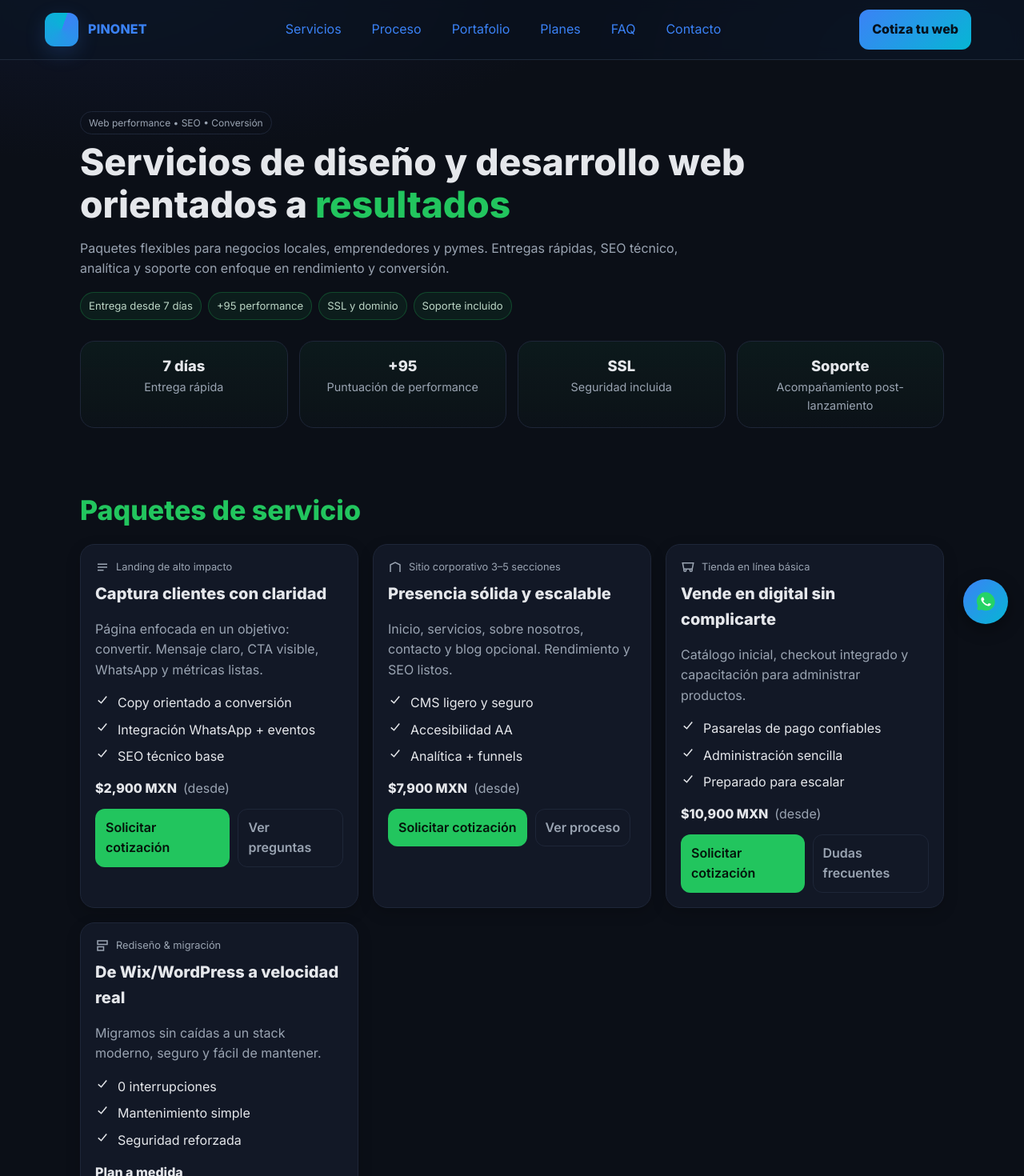
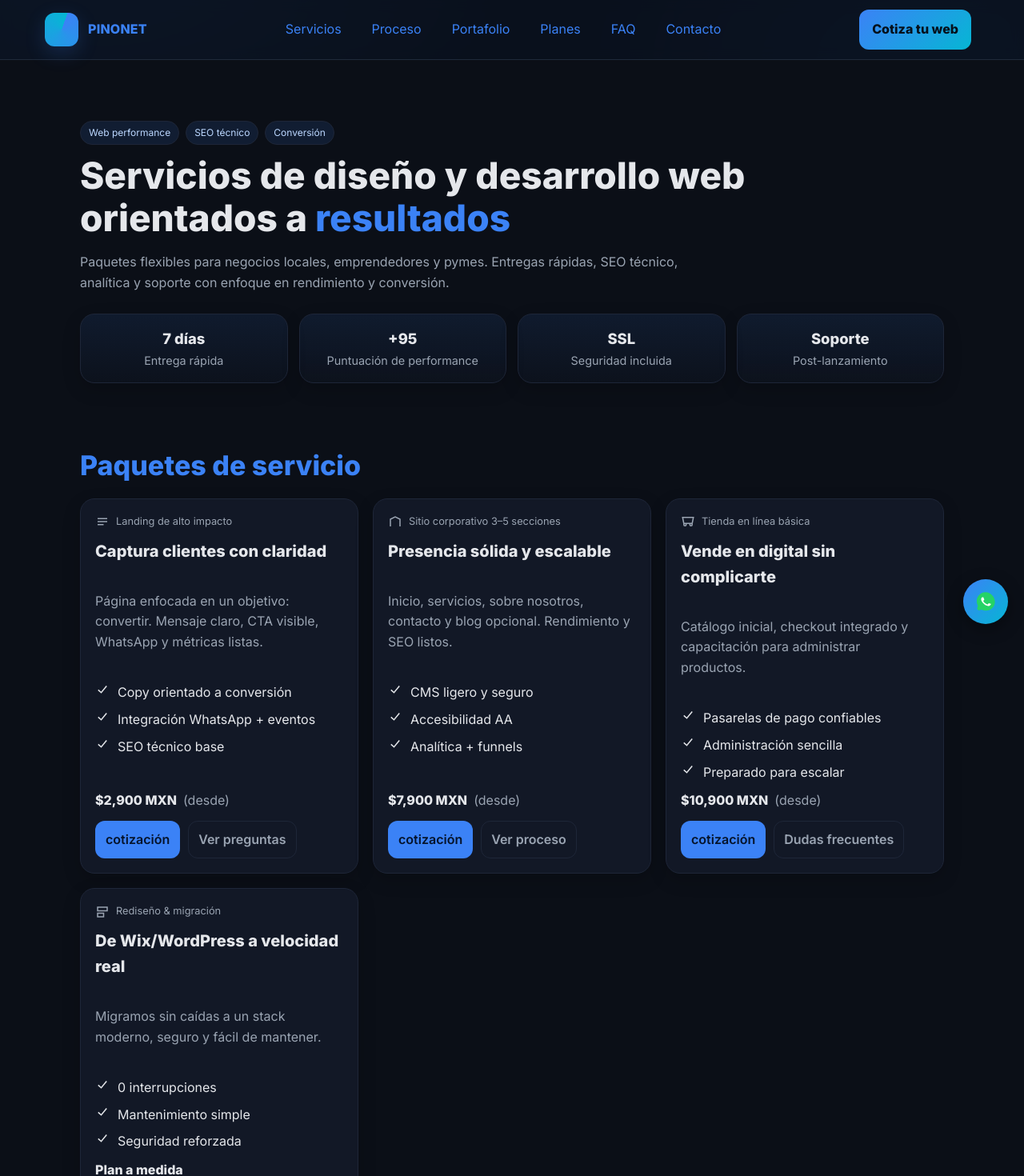
Before and after one commit to Josemaria123457/Josemaria123457.github.io, a Next.js app: page /servicios in a window 1280 px wide. Shown: the top 1470 px of the page at 80% size. Built offline with nearby package versions, Linux system fonts and the light colour scheme.

Commit message:
feat: page gracias

```diff
--- a/app/servicios/Servicios.module.css
+++ b/app/servicios/Servicios.module.css
@@ -1,15 +1,17 @@
 /* app/servicios/Servicios.module.css */
-/* CSS Modules puros (sin selectores globales). El fondo/tema cuelga de .page */
+/* Tema oscuro + acento AZUL. Sin globales. */
 
 .page{
-  /* Variables del tema */
   --bg:#0b0f17; --panel:#121826; --text:#e5e7eb; --muted:#9aa4b2; --line:#1e2638;
-  --brand:#22c55e; --brand-ink:#052e16; --radius:18px; --shadow:0 10px 30px rgba(0,0,0,.25);
-  --shadow-soft:0 6px 18px rgba(0,0,0,.18); --maxw:1120px;
+  --brand:#3b82f6;                /* AZUL a juego con el header */
+  --radius:18px; --shadow:0 12px 32px rgba(0,0,0,.28);
+  --shadow-soft:0 8px 22px rgba(0,0,0,.18); --maxw:1120px;
 
   min-height:100dvh;
-  background: radial-gradient(1200px 600px at 10% -10%, #111831 5%, transparent 60%),
-              radial-gradient(800px 400px at 90% -30%, #0f172a 10%, transparent 60%), var(--bg);
+  background:
+    radial-gradient(1600px 700px at 10% -20%, #111831 8%, transparent 60%),
+    radial-gradient(1200px 500px at 95% -30%, #0f172a 12%, transparent 60%),
+    var(--bg);
   color:var(--text);
   line-height:1.6;
   font-family:Inter, system-ui, -apple-system, Segoe UI, Roboto, Arial, sans-serif;
@@ -17,32 +19,16 @@
 
 .container{max-width:var(--maxw); margin-inline:auto; padding-inline:20px}
 
-/* Header */
-.header{position:sticky; top:0; z-index:50; backdrop-filter:saturate(180%) blur(8px);
-  background: rgba(11,15,23,.7); border-bottom:1px solid var(--line)}
-.nav{display:flex; align-items:center; justify-content:space-between; padding:14px 0}
-.brand{display:flex; align-items:center; gap:10px; font-weight:700; letter-spacing:.5px}
-.brandIcon{display:block}
-.brandName{letter-spacing:.5px}
-.badge{padding:4px 10px; font-size:.75rem; border:1px solid var(--line); border-radius:999px; color:var(--muted)}
-.menu{display:flex; gap:18px; list-style:none; padding:0; margin:0}
-.link{padding:8px 12px; border-radius:10px; color:var(--muted); text-decoration:none}
-.link:hover{background:rgba(255,255,255,.04); color:var(--text)}
-.cta{display:inline-flex; align-items:center; gap:10px; background:var(--brand); color:#04130a;
-  border-radius:12px; padding:10px 14px; font-weight:600; box-shadow:var(--shadow-soft); text-decoration:none}
-
 /* Hero */
 .hero{padding:64px 0 28px}
-.eyebrow{display:inline-flex; gap:8px; align-items:center; font-size:.8rem; color:var(--muted); margin:0}
+.eyebrow{display:flex; gap:8px; flex-wrap:wrap; align-items:center; font-size:.8rem; color:var(--muted)}
+.badge{padding:4px 10px; font-size:.75rem; border:1px solid var(--line); border-radius:999px; color:#bbd7ff; background:rgba(59,130,246,.12)}
 .heroTitle{font-size: clamp(28px, 4vw, 46px); line-height:1.15; margin:8px 0 10px}
 .heroSubtitle{color:var(--muted); max-width:780px}
 .accent{color:var(--brand)}
-.tags{display:flex; flex-wrap:wrap; gap:8px; margin-top:16px}
-.tag{font-size:.82rem; color:#bcd6c6; background:rgba(34,197,94,.08); border:1px solid rgba(34,197,94,.25);
-  padding:6px 10px; border-radius:999px}
 .highlights{display:grid; grid-template-columns:repeat(4,1fr); gap:14px; margin:26px 0 14px}
-.highlight{background:linear-gradient(180deg, rgba(34,197,94,.06), transparent 130%); border:1px solid var(--line);
-  border-radius:var(--radius); padding:16px; text-align:center}
+.highlight{background:linear-gradient(180deg, rgba(59,130,246,.10), transparent 130%); border:1px solid var(--line);
+  border-radius:var(--radius); padding:16px; text-align:center; box-shadow:var(--shadow-soft)}
 .highlight strong{font-size:1.15rem}
 .highlight span{display:block; color:var(--muted); font-size:.9rem}
 
@@ -52,18 +38,29 @@
 
 /* Grid de cards */
 .grid{display:grid; grid-template-columns:repeat(3,1fr); gap:18px}
-.card{background:var(--panel); border:1px solid var(--line); border-radius:var(--radius); overflow:hidden; box-shadow:var(--shadow-soft)}
-.cardBody{padding:18px}
+
+/* Tarjeta: igual altura + botones abajo */
+.card{
+  display:flex;               /* para igualar altura si hiciera falta */
+  background:var(--panel); border:1px solid var(--line);
+  border-radius:var(--radius); overflow:hidden; box-shadow:var(--shadow-soft);
+}
+.cardBody{
+  display:flex; flex-direction:column; gap:10px;
+  padding:18px; width:100%;
+}
 .cardTitle{margin:0 0 8px; font-size:1.25rem}
 .muted{color:var(--muted)}
-.features{display:grid; gap:8px; margin:12px 0 14px; padding-left:0; list-style:none}
+.features{display:grid; gap:8px; margin:12px 0 0; padding-left:0; list-style:none}
 .feature{display:flex; gap:10px; align-items:flex-start}
 
-/* Price & buttons */
-.price{display:flex; align-items:center; gap:8px; margin-top:6px}
-.actions{display:flex; gap:10px; margin-top:12px}
+/* Pie de la tarjeta pegado abajo */
+.cardFooter{margin-top:auto; display:flex; flex-direction:column; gap:12px}
+.price{display:flex; align-items:center; gap:8px}
+.actions{display:flex; gap:10px}
+
 .btn{display:inline-flex; align-items:center; gap:10px; padding:10px 12px; border-radius:12px; font-weight:600; border:1px solid var(--line); text-decoration:none}
-.primary{background:var(--brand); color:#04130a; border-color:transparent}
+.primary{background:var(--brand); color:#06142b; border-color:transparent}
 .ghost{color:var(--muted)}
 .btn:hover{transform:translateY(-1px)}
 
@@ -81,13 +78,13 @@
 .faqQ{cursor:pointer; font-weight:600}
 .faqA{color:var(--muted)}
 
-/* CTA box */
+/* CTA box (azul) */
 .ctaBox{display:flex; flex-wrap:wrap; align-items:center; justify-content:space-between; gap:14px; border:1px solid var(--line);
-  background:linear-gradient(90deg, rgba(34,197,94,.08), transparent); padding:18px; border-radius:var(--radius)}
+  background:linear-gradient(90deg, rgba(59,130,246,.12), transparent); padding:18px; border-radius:var(--radius)}
 .ctaActions{display:flex; gap:10px}
 .noMargin{margin:0}
 
-/* Footer */
+/* Footer local (si lo usas) */
 .footer{border-top:1px solid var(--line); color:var(--muted); padding:24px 0; margin-top:30px}
 
 /* Responsive */
--- a/app/servicios/page.tsx
+++ b/app/servicios/page.tsx
@@ -1,65 +1,25 @@
 // app/servicios/page.tsx
-import Link from "next/link";
-import Script from "next/script";
 import type { Metadata } from "next";
 import styles from "./Servicios.module.css";
+
 
 export const metadata: Metadata = {
   title: "Servicios • PINONET",
   description:
     "Servicios de diseño y desarrollo web enfocados en rendimiento, SEO y conversión: landing pages, sitios corporativos, e-commerce, rediseño y migración.",
   alternates: { canonical: "/servicios" },
-  openGraph: {
-    title: "Servicios • PINONET",
-    description:
-      "Diseño y desarrollo web rápidos, seguros y orientados a conversión.",
-    url: "https://pinonet.me/servicios",
-    siteName: "PINONET",
-    type: "website",
-  },
 };
 
 export default function PageServicios() {
-  // JSON-LD (SEO)
-  const ld = {
-    "@context": "https://schema.org",
-    "@type": "LocalBusiness",
-    name: "PINONET",
-    url: "https://pinonet.me/",
-    description:
-      "Diseño y desarrollo de sitios web rápidos, seguros y orientados a conversión.",
-    areaServed: "MX",
-    email: "hola@pinonet.me",
-    telephone: "+52 953 229 5158",
-    address: {
-      "@type": "PostalAddress",
-      addressLocality: "Oaxaca",
-      addressCountry: "MX",
-    },
-    knowsAbout: [
-      "landing pages",
-      "sitios corporativos",
-      "e-commerce",
-      "SEO técnico",
-      "web performance",
-    ],
-    sameAs: ["https://wa.me/529532295158"],
-  };
-
   return (
     <div className={styles.page}>
-      <Script id="pn-ld" type="application/ld+json">
-        {JSON.stringify(ld)}
-      </Script>
-
-
       <main className={styles.container}>
         {/* HERO */}
         <section className={styles.hero} id="top">
           <p className={styles.eyebrow}>
-            <span className={styles.badge}>
-              Web performance • SEO • Conversión
-            </span>
+            <span className={styles.badge}>Web performance</span>
+            <span className={styles.badge}>SEO técnico</span>
+            <span className={styles.badge}>Conversión</span>
           </p>
           <h1 className={styles.heroTitle}>
             Servicios de diseño y desarrollo web orientados a{" "}
@@ -71,38 +31,17 @@ export default function PageServicios() {
             rendimiento y conversión.
           </p>
 
-          <div className={styles.tags} aria-label="beneficios">
-            <span className={styles.tag}>Entrega desde 7 días</span>
-            <span className={styles.tag}>+95 performance</span>
-            <span className={styles.tag}>SSL y dominio</span>
-            <span className={styles.tag}>Soporte incluido</span>
-          </div>
-
           <div className={styles.highlights} role="list" aria-label="atributos">
-            <div className={styles.highlight} role="listitem">
-              <strong>7 días</strong>
-              <span>Entrega rápida</span>
-            </div>
-            <div className={styles.highlight} role="listitem">
-              <strong>+95</strong>
-              <span>Puntuación de performance</span>
-            </div>
-            <div className={styles.highlight} role="listitem">
-              <strong>SSL</strong>
-              <span>Seguridad incluida</span>
-            </div>
-            <div className={styles.highlight} role="listitem">
-              <strong>Soporte</strong>
-              <span>Acompañamiento post-lanzamiento</span>
-            </div>
+            <div className={styles.highlight} role="listitem"><strong>7 días</strong><span>Entrega rápida</span></div>
+            <div className={styles.highlight} role="listitem"><strong>+95</strong><span>Puntuación de performance</span></div>
+            <div className={styles.highlight} role="listitem"><strong>SSL</strong><span>Seguridad incluida</span></div>
+            <div className={styles.highlight} role="listitem"><strong>Soporte</strong><span>Post-lanzamiento</span></div>
           </div>
         </section>
 
         {/* SERVICIOS */}
         <section className={styles.section} id="servicios" aria-labelledby="t-servicios">
-          <h2 className={styles.sectionTitle} id="t-servicios">
-            Paquetes de servicio
-          </h2>
+          <h2 className={styles.sectionTitle} id="t-servicios">Paquetes de servicio</h2>
           <div className={styles.grid}>
             <ServiceCard
               eyebrowIcon={<ListIcon />}
@@ -137,11 +76,7 @@ export default function PageServicios() {
               eyebrow="Tienda en línea básica"
               title="Vende en digital sin complicarte"
               desc="Catálogo inicial, checkout integrado y capacitación para administrar productos."
-              features={[
-                "Pasarelas de pago confiables",
-                "Administración sencilla",
-                "Preparado para escalar",
-              ]}
+              features={["Pasarelas de pago confiables", "Administración sencilla", "Preparado para escalar"]}
               price="$10,900 MXN"
               primaryHref="#contacto"
               secondaryHref="#faq"
@@ -165,26 +100,12 @@ export default function PageServicios() {
 
         {/* PROCESO */}
         <section className={styles.section} id="proceso" aria-labelledby="t-proceso">
-          <h2 className={styles.sectionTitle} id="t-proceso">
-            Nuestro proceso
-          </h2>
+          <h2 className={styles.sectionTitle} id="t-proceso">Nuestro proceso</h2>
           <div className={styles.steps}>
-            <div className={styles.step}>
-              <strong>1. Análisis (Brief)</strong>
-              <p>Objetivos, referencias visuales y contenido. Alineamos metas y plazos.</p>
-            </div>
-            <div className={styles.step}>
-              <strong>2. Prototipo</strong>
-              <p>Wireframe y propuesta visual para validar la estructura y el tono.</p>
-            </div>
-            <div className={styles.step}>
-              <strong>3. Desarrollo</strong>
-              <p>Implementación responsive, SEO técnico, eventos de analítica y QA.</p>
-            </div>
-            <div className={styles.step}>
-              <strong>4. Lanzamiento</strong>
-              <p>Entrega con dominio, SSL, optimizaciones finales y soporte post-lanzamiento.</p>
-            </div>
+            <div className={styles.step}><strong>1. Análisis (Brief)</strong><p>Objetivos, referencias visuales y contenido. Alineamos metas y plazos.</p></div>
+            <div className={styles.step}><strong>2. Prototipo</strong><p>Wireframe y propuesta visual para validar la estructura y el tono.</p></div>
+            <div className={styles.step}><strong>3. Desarrollo</strong><p>Implementación responsive, SEO técnico, eventos de analítica y QA.</p></div>
+            <div className={styles.step}><strong>4. Lanzamiento</strong><p>Entrega con dominio, SSL, optimizaciones finales y soporte post-lanzamiento.</p></div>
           </div>
           <div className={styles.kpi}>
             <div>⏱️ <strong>7 días</strong> promedio landing</div>
@@ -195,61 +116,37 @@ export default function PageServicios() {
 
         {/* FAQ */}
         <section className={styles.section} id="faq" aria-labelledby="t-faq">
-          <h2 className={styles.sectionTitle} id="t-faq">
-            Preguntas frecuentes
-          </h2>
+          <h2 className={styles.sectionTitle} id="t-faq">Preguntas frecuentes</h2>
           <div className={styles.faq}>
             <details className={styles.faqItem}>
               <summary className={styles.faqQ}>¿Qué necesito para empezar?</summary>
-              <p className={styles.faqA}>
-                Logotipo y contenido básico (texto e imágenes). Si no los tienes, te guiamos paso a paso para crearlos.
-              </p>
+              <p className={styles.faqA}>Logotipo y contenido básico (texto e imágenes). Si no los tienes, te guiamos paso a paso para crearlos.</p>
             </details>
             <details className={styles.faqItem}>
               <summary className={styles.faqQ}>¿Incluye SEO?</summary>
-              <p className={styles.faqA}>
-                Sí, configuración técnica inicial: metadatos, sitemap, etiquetas OG y performance base.
-              </p>
+              <p className={styles.faqA}>Sí, configuración técnica inicial: metadatos, sitemap, etiquetas OG y performance base.</p>
             </details>
             <details className={styles.faqItem}>
               <summary className={styles.faqQ}>¿Cómo se mide el resultado?</summary>
-              <p className={styles.faqA}>
-                Configuramos analítica con eventos (clicks, leads, ventas) y te entregamos un tablero de métricas clave.
-              </p>
+              <p className={styles.faqA}>Configuramos analítica con eventos (clicks, leads, ventas) y te entregamos un tablero de métricas clave.</p>
             </details>
             <details className={styles.faqItem}>
               <summary className={styles.faqQ}>¿Puedo crecer después?</summary>
-              <p className={styles.faqA}>
-                Claro. El stack es modular: puedes sumar secciones, blog, catálogo o integraciones sin rehacer el sitio.
-              </p>
+              <p className={styles.faqA}>Claro. El stack es modular: puedes sumar secciones, blog, catálogo o integraciones sin rehacer el sitio.</p>
             </details>
           </div>
         </section>
 
-        {/* CTA */}
+        {/* CTA CONTACTO */}
         <section className={styles.section} id="contacto" aria-labelledby="t-contacto">
           <div className={styles.ctaBox}>
             <div>
-              <h2 className={styles.noMargin} id="t-contacto">
-                ¿Listo para empezar?
-              </h2>
-              <p className={`${styles.noMargin} ${styles.muted}`}>
-                Cuéntanos objetivos, plazos y referencias. Respondemos en &lt; 24 h.
-              </p>
+              <h2 className={styles.noMargin} id="t-contacto">¿Listo para empezar?</h2>
+              <p className={`${styles.noMargin} ${styles.muted}`}>Cuéntanos objetivos, plazos y referencias. Respondemos en &lt; 24 h.</p>
             </div>
             <div className={styles.ctaActions}>
-              <a
-                className={`${styles.btn} ${styles.primary}`}
-                href="https://wa.me/529532295158"
-                target="_blank"
-                rel="noopener noreferrer"
-                data-cta="whatsapp"
-              >
-                Escríbenos por WhatsApp
-              </a>
-              <a className={styles.btn} href="mailto:hola@pinonet.me" data-cta="email">
-                Enviar correo
-              </a>
+              <a className={`${styles.btn} ${styles.primary}`} href="https://wa.me/52941210879" target="_blank" rel="noopener noreferrer">Escríbenos por WhatsApp</a>
+              <a className={styles.btn} href="mailto:contactanos@pinonet.me">Enviar correo</a>
             </div>
           </div>
         </section>
@@ -258,8 +155,25 @@ export default function PageServicios() {
   );
 }
 
-/* -------- Componentes locales -------- */
-function ServiceCard(props: {
+/* ---- Iconitos ---- */
+function Check(){ return (<svg width="18" height="18" viewBox="0 0 24 24" fill="none" aria-hidden="true"><path d="M5 12.5 10 17l9-11" stroke="currentColor" strokeWidth="2" /></svg>); }
+function ListIcon(){ return (<svg width="18" height="18" viewBox="0 0 24 24" fill="none" aria-hidden="true"><path d="M4 12h16M4 17h10M4 7h16" stroke="currentColor" strokeWidth="2"/></svg>); }
+function BuildingIcon(){ return (<svg width="18" height="18" viewBox="0 0 24 24" fill="none" aria-hidden="true"><path d="M4 20V8l8-4 8 4v12" stroke="currentColor" strokeWidth="2"/></svg>); }
+function CartIcon(){ return (<svg width="18" height="18" viewBox="0 0 24 24" fill="none" aria-hidden="true"><path d="M3 5h18l-2 10H5L3 5Zm4 14a2 2 0 1 0 0-4 2 2 0 0 0 0 4Zm10 0a2 2 0 1 0 0-4 2 2 0 0 0 0 4Z" stroke="currentColor" strokeWidth="2"/></svg>); }
+function LayoutIcon(){ return (<svg width="18" height="18" viewBox="0 0 24 24" fill="none" aria-hidden="true"><path d="M4 4h16v6H4zM4 14h10v6H4z" stroke="currentColor" strokeWidth="2"/></svg>); }
+
+function ServiceCard({
+  eyebrowIcon,
+  eyebrow,
+  title,
+  desc,
+  features,
+  price,
+  primaryHref,
+  primaryLabel = "cotización",
+  secondaryHref,
+  secondaryLabel = "",
+}: {
   eyebrowIcon: React.ReactNode;
   eyebrow: string;
   title: string;
@@ -271,28 +185,20 @@ function ServiceCard(props: {
   secondaryHref?: string;
   secondaryLabel?: string;
 }) {
-  const {
-    eyebrowIcon,
-    eyebrow,
-    title,
-    desc,
-    features,
-    price,
-    primaryHref,
-    primaryLabel = "Solicitar cotización",
-    secondaryHref,
-    secondaryLabel,
-  } = props;
-
   return (
     <article className={styles.card}>
       <div className={styles.cardBody}>
+        {/* Eyebrow */}
         <div className={styles.eyebrow}>
           {eyebrowIcon}
           <span>{eyebrow}</span>
         </div>
+
+        {/* Título y descripción */}
         <h3 className={styles.cardTitle}>{title}</h3>
         <p className={styles.muted}>{desc}</p>
+
+        {/* Lista de features */}
         <ul className={styles.features}>
           {features.map((f, i) => (
             <li key={i} className={styles.feature}>
@@ -300,61 +206,27 @@ function ServiceCard(props: {
             </li>
           ))}
         </ul>
+
+        {/* Pie fijo: precio + botones alineados abajo */}
+        <div className={styles.cardFooter}>
           <div className={styles.price}>
             <strong>{price}</strong>
-          {price.includes("MXN") && <span className={styles.muted}> (desde)</span>}
+            {price.includes("MXN") && (
+              <span className={styles.muted}> (desde)</span>
+            )}
           </div>
           <div className={styles.actions}>
-          <a className={`${styles.btn} ${styles.primary}`} href={primaryHref} data-cta="card-primary">
+            <a className={`${styles.btn} ${styles.primary}`} href={primaryHref}>
               {primaryLabel}
             </a>
             {secondaryHref && (
-            <a className={`${styles.btn} ${styles.ghost}`} href={secondaryHref} data-cta="card-secondary">
+              <a className={`${styles.btn} ${styles.ghost}`} href={secondaryHref}>
                 {secondaryLabel}
               </a>
             )}
           </div>
         </div>
+      </div>
     </article>
   );
 }
-
-function Check() {
-  return (
-    <svg width="18" height="18" viewBox="0 0 24 24" fill="none" aria-hidden="true">
-      <path d="M5 12.5 10 17l9-11" stroke="currentColor" strokeWidth="2" />
-    </svg>
-  );
-}
-function ListIcon() {
-  return (
-    <svg width="18" height="18" viewBox="0 0 24 24" fill="none" aria-hidden="true">
-      <path d="M4 12h16M4 17h10M4 7h16" stroke="currentColor" strokeWidth="2" />
-    </svg>
-  );
-}
-function BuildingIcon() {
-  return (
-    <svg width="18" height="18" viewBox="0 0 24 24" fill="none" aria-hidden="true">
-      <path d="M4 20V8l8-4 8 4v12" stroke="currentColor" strokeWidth="2" />
-    </svg>
-  );
-}
-function CartIcon() {
-  return (
-    <svg width="18" height="18" viewBox="0 0 24 24" fill="none" aria-hidden="true">
-      <path
-        d="M3 5h18l-2 10H5L3 5Zm4 14a2 2 0 1 0 0-4 2 2 0 0 0 0 4Zm10 0a2 2 0 1 0 0-4 2 2 0 0 0 0 4Z"
-        stroke="currentColor"
-        strokeWidth="2"
-      />
-    </svg>
-  );
-}
-function LayoutIcon() {
-  return (
-    <svg width="18" height="18" viewBox="0 0 24 24" fill="none" aria-hidden="true">
-      <path d="M4 4h16v6H4zM4 14h10v6H4z" stroke="currentColor" strokeWidth="2" />
-    </svg>
-  );
-}
```
Lines whose indentation alone changed are shown as unchanged.
